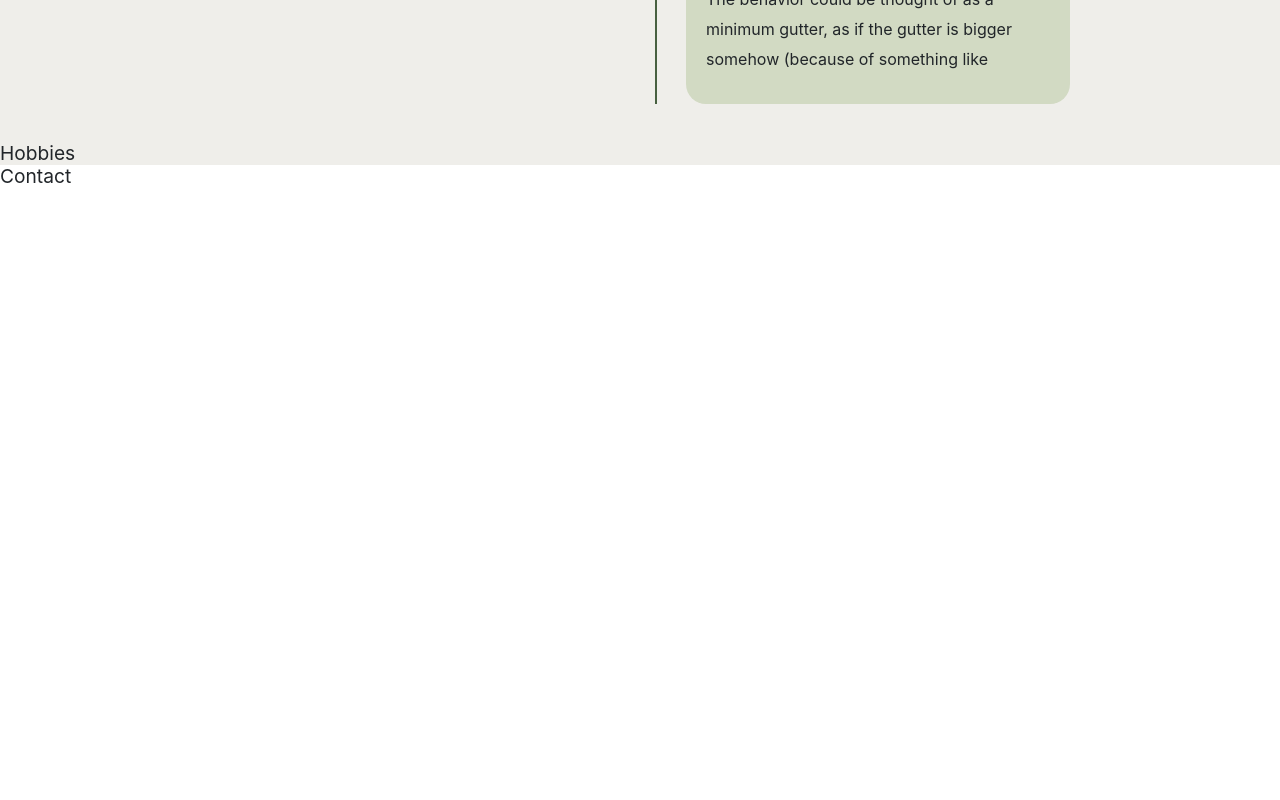
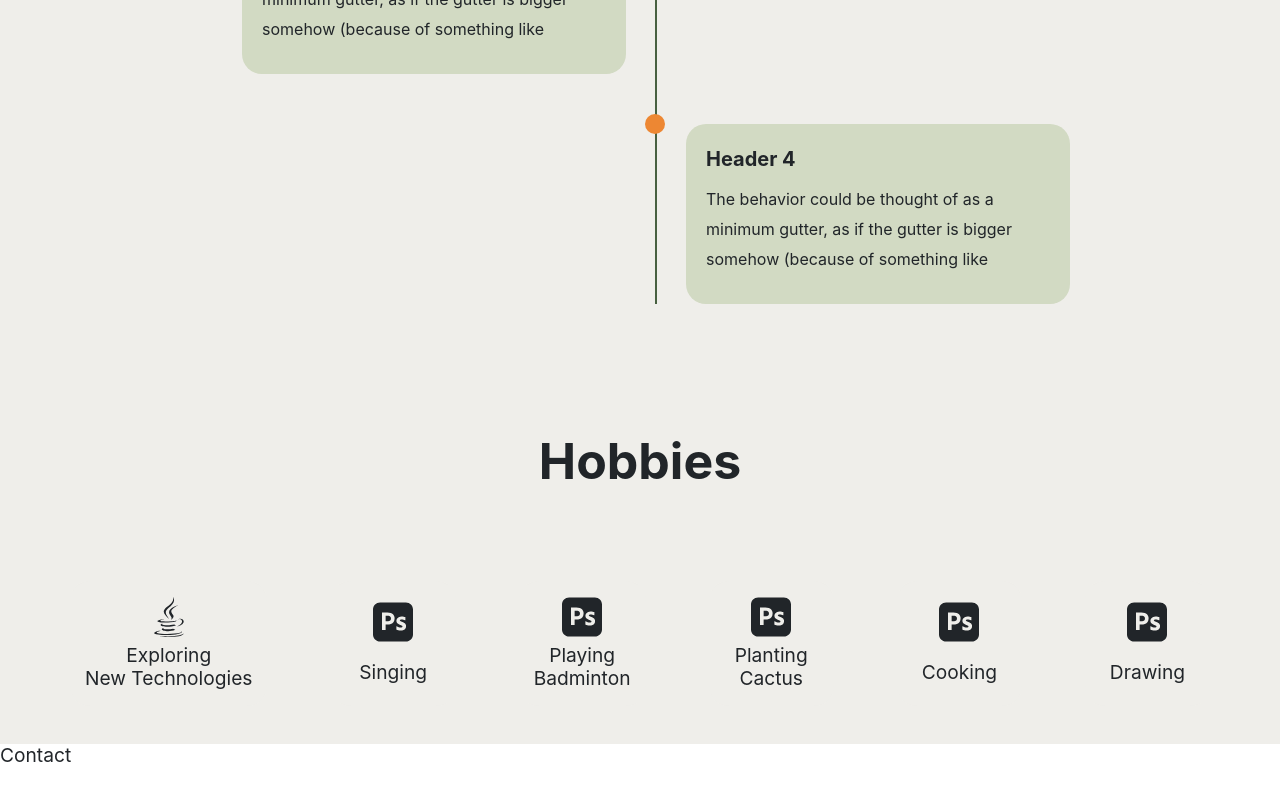
Before and after one commit to Sophon-Kr/PersonalWebsite-s-Sophon, a React (Create React App) app: page /experiences in a window 1280 px wide. Shown: the part 5354-6154 px from the top of the page. Before the commit the page ends 5919 px from the top, so only its background shows below. Built offline with nearby package versions, Linux system fonts and the light colour scheme.

Commit message:
add hobbies structre

```diff
--- a/src/components/Activity.jsx
+++ b/src/components/Activity.jsx
@@ -31,8 +31,8 @@ const activityList = [
 export const Activity = (props) => {
   return (
     <div className="activity" id="activity">
+      <div className="activity-header">Extracurricular Activities</div>
       <div className="maincontainer-activity">
-        {/* <div className="activity-header">Activity</div> */}
         <div className="activity-timeline">
           <ul>
             <li>
--- a/src/components/Hobbies.jsx
+++ b/src/components/Hobbies.jsx
@@ -1,14 +1,112 @@
-import React from 'react'
-import { connect } from 'react-redux'
+import React from "react";
+import { connect } from "react-redux";
+import "../style/hobbies.css";
+import { SiAdobephotoshop } from "react-icons/si";
+import { FaJava, FaDatabase } from "react-icons/fa";
+import { RiComputerFill, RiCodeBoxFill } from "react-icons/ri";
+
+const hobbiesList = [
+  {
+    id: 1,
+    text: (
+      <span className="center-text">
+        <div>Exploring</div>
+        <div>New Technologies</div>
+      </span>
+    ),
+    icon: (
+      <div className="center-text">
+        <FaJava className="size-icon"></FaJava>
+      </div>
+    ),
+  },
+  {
+    id: 2,
+    text: (
+      <span className="center-text">
+        <div>Singing</div>
+      </span>
+    ),
+    icon: (
+      <div className="center-text">
+        <SiAdobephotoshop className="size-icon"></SiAdobephotoshop>
+      </div>
+    ),
+  },
+  {
+    id: 3,
+    text: (
+      <span className="center-text">
+        <div>Playing</div>
+        <div>Badminton</div>
+      </span>
+    ),
+    icon: (
+      <div className="center-text">
+        <SiAdobephotoshop className="size-icon"></SiAdobephotoshop>
+      </div>
+    ),
+  },
+  {
+    id: 4,
+    text: (
+      <span className="center-text">
+        <div>Planting</div>
+        <div>Cactus</div>
+      </span>
+    ),
+    icon: (
+      <div className="center-text">
+        <SiAdobephotoshop className="size-icon"></SiAdobephotoshop>
+      </div>
+    ),
+  },
+  {
+    id: 5,
+    text: (
+      <span className="center-text">
+        <div>Cooking</div>
+      </span>
+    ),
+    icon: (
+      <div className="center-text">
+        <SiAdobephotoshop className="size-icon"></SiAdobephotoshop>
+      </div>
+    ),
+  },
+  {
+    id: 6,
+    text: (
+      <span className="center-text">
+        <div>Drawing</div>
+      </span>
+    ),
+    icon: (
+      <div className="center-text">
+        <SiAdobephotoshop className="size-icon"></SiAdobephotoshop>
+      </div>
+    ),
+  },
+];
 
 export const Hobbies = (props) => {
   return (
-    <div>Hobbies</div>
-  )
-}
+    <div className="hobbies" id="hobbies">
+      <div className="hobbies-header">Hobbies</div>
+      <div className="maincontainer-hobbies">
+        {hobbiesList.map((data) => (
+          <div className="item-skills" key={data.id}>
+            {data.icon}
+            {data.text}
+          </div>
+        ))}
+      </div>
+    </div>
+  );
+};
 
-const mapStateToProps = (state) => ({})
+const mapStateToProps = (state) => ({});
 
-const mapDispatchToProps = {}
+const mapDispatchToProps = {};
 
-export default connect(mapStateToProps, mapDispatchToProps)(Hobbies)
+export default connect(mapStateToProps, mapDispatchToProps)(Hobbies);
--- a/src/style/activity.css
+++ b/src/style/activity.css
@@ -15,10 +15,14 @@
   /* height: 100vh; */
 }
 .activity-header {
+  max-width: 1240px;
+  margin: auto;
+  display: flex;
   padding: 50px;
-  font-size: 30px;
+  font-size: 50px;
   font-weight: bold;
-  align-self: start;
+  justify-content: center;
+  margin-bottom: 40px;
 }
 * {
   margin: 0;
--- /dev/null
+++ b/src/style/hobbies.css
@@ -0,0 +1,37 @@
+.maincontainer-hobbies {
+  max-width: 1240px;
+  margin: auto;
+  height: 100%;
+  display: flex;
+  /* flex-direction: column; */
+  justify-content: space-around;
+  align-items: center;
+  /* flex-wrap: wrap; */
+  /* background-color: bisque; */
+}
+#hobbies {
+  background: var(--background-color);
+  padding: 3%;
+  /* height: 100vh; */
+}
+.hobbies-header {
+  max-width: 1240px;
+  margin: auto;
+  display: flex;
+  padding: 50px;
+  font-size: 50px;
+  font-weight: bold;
+  justify-content: center;
+  margin-bottom: 40px;
+}
+.item-hobbies {
+  background-color: var(--background-color);
+  min-height: 125px;
+  min-width: 125px;
+  border-radius: 20px;
+  padding: 15px;
+  display: flex;
+  flex-direction: column;
+  justify-content: space-around;
+  flex-wrap: wrap;
+}
```
